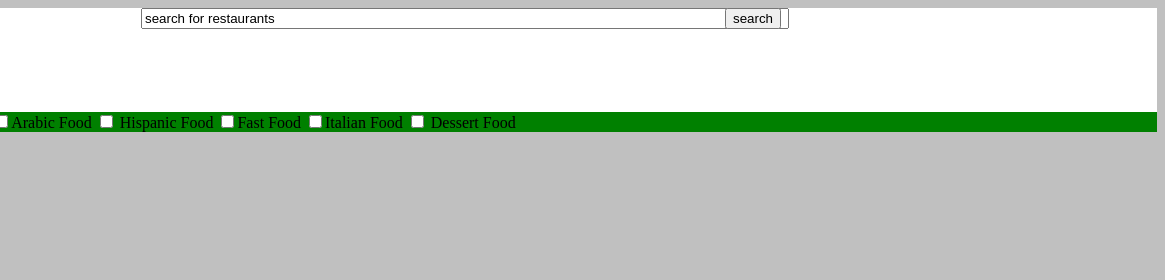
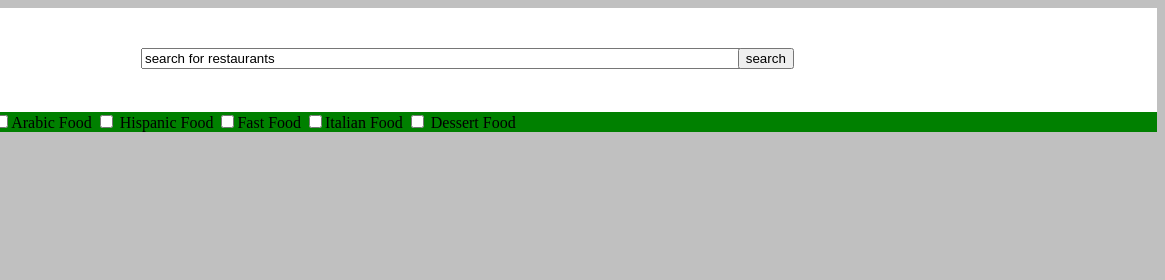
Before and after one commit to The-Elite-Four/the_Website, a plain HTML site: page webContent/index.html in a window 1280 px wide. Shown: the top 280 px of the page, 115-1280 px from the left. Drawn offline with Linux system fonts and the light colour scheme.

Commit message:
Improved some formatting

```diff
--- a/webContent/index.css
+++ b/webContent/index.css
@@ -21,13 +21,13 @@ body
 #text
 {  position:absolute;
 	left:20%;
-
+	margin-top:40px;
 	width: 50%;
 }
 #search
 {  position:absolute;
-	right:30%;
-
+	right:29%;
+	margin-top:40px;
 	/*width: 50%;*/
 }
 
```
